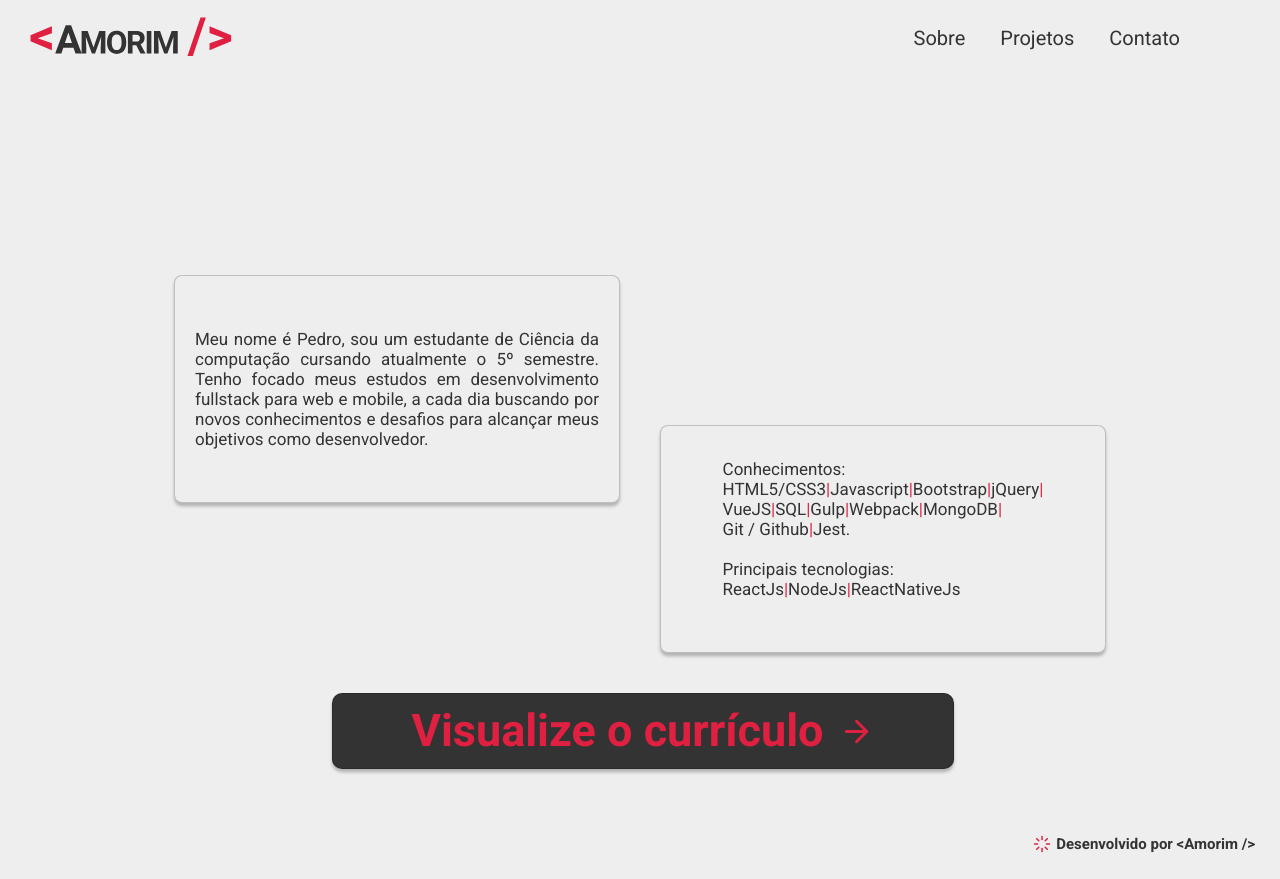
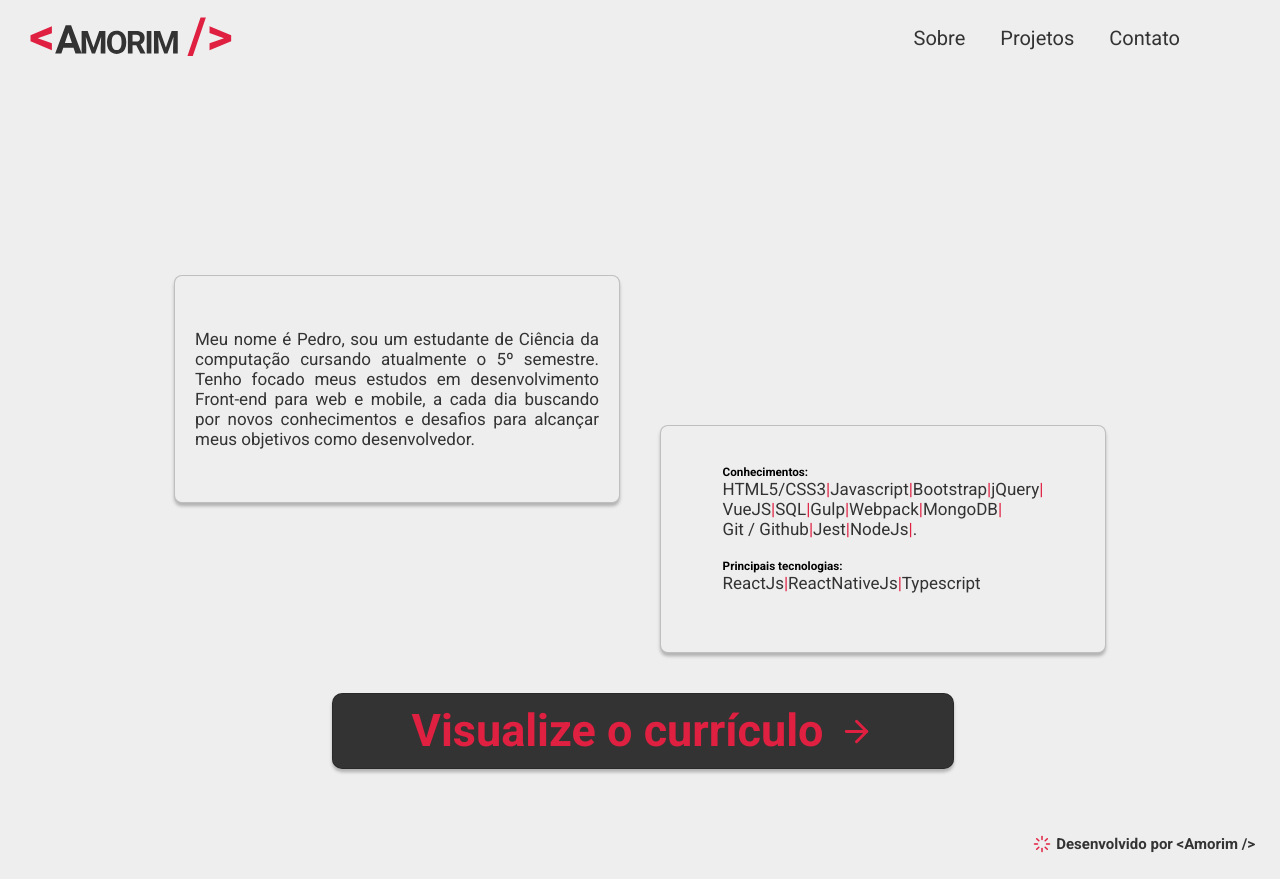
Before and after one commit to Amorim-79/portfolio, a React (Create React App) app: page /about in a window 1280 px wide. Built offline with nearby package versions, Linux system fonts and the light colour scheme; no server answers.

Commit message:
Atualização das skills

```diff
--- a/src/pages/About/index.js
+++ b/src/pages/About/index.js
@@ -16,22 +16,22 @@ export default function About() {
                         <div className="box-content">
                             <p className="text-about">
                                 Meu nome é Pedro, sou um estudante de Ciência da computação cursando atualmente o 5º semestre.
-                                Tenho focado meus estudos em desenvolvimento fullstack para web e mobile,
+                                Tenho focado meus estudos em desenvolvimento Front-end para web e mobile,
                                 a cada dia buscando por novos conhecimentos e desafios para alcançar meus objetivos como desenvolvedor.
                             </p>
                         </div>
 
                         <div className="box-content" >
                             <div className="group-skills">
-                                <p className="skill">Conhecimentos: <br />
-                                HTML5/CSS3<span className="linha">|</span>Javascript<span className="linha">|</span>Bootstrap
+                                <h3>Conhecimentos:</h3>
+                                <p className="skill">HTML5/CSS3<span className="linha">|</span>Javascript<span className="linha">|</span>Bootstrap
                                 <span className="linha">|</span>jQuery<span className="linha">|</span>
                                 <br/>
                                 VueJS<span className="linha">|</span>SQL<span className="linha">|</span>Gulp<span className="linha">|</span>Webpack<span className="linha">|</span>MongoDB<span className="linha">|</span>
                                 <br/>
-                                Git / Github<span className="linha">|</span>Jest.</p>
-                                <p className="skill">Principais tecnologias: <br />
-                                ReactJs<span className="linha">|</span>NodeJs<span className="linha">|</span>ReactNativeJs</p>
+                                Git / Github<span className="linha">|</span>Jest<span className="linha">|</span>NodeJs<span className="linha">|</span>.</p>
+                                <h3>Principais tecnologias:</h3>
+                                <p className="skill">ReactJs<span className="linha">|</span>ReactNativeJs<span className="linha">|</span>Typescript</p>
                             </div>
                         </div>
                     </div>
--- a/src/pages/Contact/styles.css
+++ b/src/pages/Contact/styles.css
@@ -15,6 +15,7 @@ h1 {
 .box-email {
     width: 524px;
     height: 537px;
+    display: none;
 
     margin-right: 80px;
 
--- a/src/pages/Home/index.js
+++ b/src/pages/Home/index.js
@@ -19,7 +19,7 @@ export default function Home() {
                     <div className="content">
                         <img className="photo-perfil" src={perfilImg} alt="Foto de perfil"/>
                         <div className="container-info">
-                            <p>ReactJs  <span className="linha">|</span>  NodeJs  <span className="linha">|</span>  ReactNativeJs</p>
+                            <p>ReactJs  <span className="linha">|</span>  ReactNativeJs</p>
 
                             <div className="group-social">
                                 <a target="_blank" href="https://github.com/Amorim-79">
```
